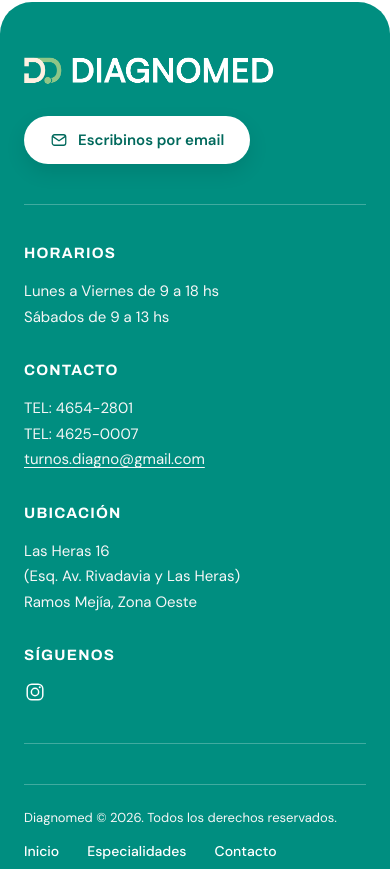
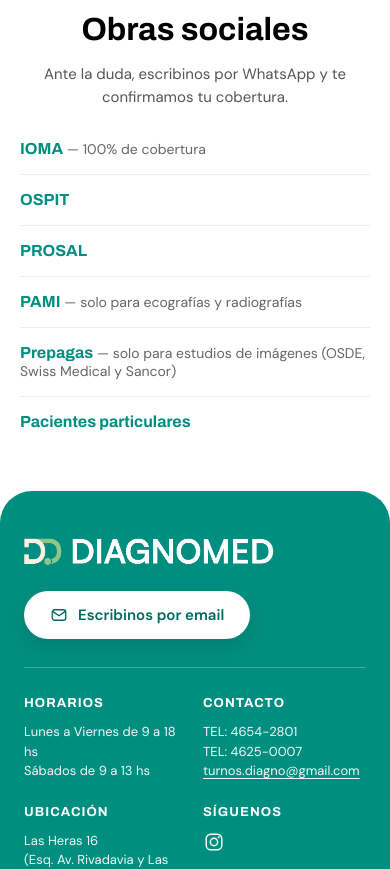
Before and after one commit to Matiasdbruyn/Diagnomed, a React (Vite) app: page /Diagnomed/especialidades in a window 390 px wide. Shown: the part 5500-6369 px from the top of the page. Built offline with nearby package versions, Linux system fonts and the light colour scheme.

Commit message:
Contacto y Especialidades

```diff
--- a/src/footer/Footer.css
+++ b/src/footer/Footer.css
@@ -180,47 +180,38 @@
     }
 }
 
-@media (max-width: 640px) {
+@media (max-width: 600px) {
     #footer {
-        padding: 48px 28px 24px;
+        padding: 40px 24px 20px;
         border-radius: 32px 32px 0px 0px;
     }
     #footer .footer-top {
         flex-direction: column;
         align-items: flex-start;
+        gap: 18px;
+        padding-bottom: 28px;
+    }
+    #footer .footer-divider {
+        margin-bottom: 28px;
     }
     #footer .footer-info {
-        grid-template-columns: 1fr;
+        grid-template-columns: repeat(2, minmax(0, 1fr));
+        gap: 24px 16px;
+        padding-bottom: 28px;
+    }
+    #footer .footer-col h2 {
+        font-size: 13px;
+        margin-bottom: 12px;
+    }
+    #footer .footer-col p,
+    #footer .footer-col a {
+        font-size: 13px;
+        line-height: 1.5;
     }
     #footer .footer-bottom {
         flex-direction: column;
         align-items: flex-start;
+        gap: 12px;
+        padding-top: 18px;
     }
 }
-
-@media (min-width: 431px) and (max-width: 800px) {
-    #footer {
-        padding: 56px 40px 28px;
-    }
-    #footer .footer-info {
-        grid-template-columns: repeat(2, minmax(0, 1fr));
-    }
-}
-
-@media (min-width: 320px) and (max-width: 430px) {
-    #footer {
-        padding: 48px 24px 24px;
-        border-radius: 32px 32px 0px 0px;
-    }
-    #footer .footer-top {
-        flex-direction: column;
-        align-items: flex-start;
-    }
-    #footer .footer-info {
-        grid-template-columns: 1fr;
-    }
-    #footer .footer-bottom {
-        flex-direction: column;
-        align-items: flex-start;
-    }
-}
--- a/src/pages/contacto/Contacto.css
+++ b/src/pages/contacto/Contacto.css
@@ -140,13 +140,26 @@
 }
 
 .contacto-comunidad-card {
+    position: relative;
     width: 100%;
     max-width: 900px;
     background-color: #008E80;
+    background-size: cover;
+    background-position: center;
     border-radius: 50px;
     padding: 60px;
     box-sizing: border-box;
     text-align: center;
+    overflow: hidden;
+    isolation: isolate;
+}
+
+.contacto-comunidad-card::before {
+    content: "";
+    position: absolute;
+    inset: 0;
+    z-index: -1;
+    background: linear-gradient(135deg, rgba(0, 74, 66, 0.88), rgba(0, 142, 128, 0.78));
 }
 
 .contacto-comunidad-card h2 {
@@ -176,6 +189,7 @@
     border-radius: 999px;
     padding: 16px 40px;
     transition: transform 0.25s ease;
+    box-shadow: 0 8px 20px rgba(0, 0, 0, 0.2);
 }
 
 .contacto-comunidad-boton:hover {
--- a/src/pages/contacto/Contacto.tsx
+++ b/src/pages/contacto/Contacto.tsx
@@ -1,6 +1,7 @@
 import { useState } from "react";
 import type { ChangeEvent, FormEvent } from "react";
 import "./Contacto.css";
+import fotoComunidad from "../../assets/contactoComunidad.jpg";
 
 const ESPECIALIDADES = [
     "Otorrinolaringología",
@@ -26,7 +27,7 @@
     {
         pregunta: "¿Qué obras sociales aceptan?",
         respuesta:
-            "Trabajamos con IOMA (cobertura 100% en estudios seleccionados), OSPIT, PROSAL y PAMI (para estudios seleccionados). También aceptamos prepagas para estudios de imágenes y atendemos a pacientes particulares. Ante la duda, escribinos por WhatsApp y te confirmamos tu cobertura.",
+            "Trabajamos con IOMA (100% de cobertura), OSPIT, PROSAL y PAMI (solo para ecografías y radiografías). También aceptamos prepagas para estudios de imágenes (OSDE, Swiss Medical y Sancor) y atendemos a pacientes particulares. Ante la duda, escribinos por WhatsApp y te confirmamos tu cobertura.",
     },
     {
         pregunta: "¿Necesito orden médica para sacar un turno?",
@@ -59,14 +60,14 @@
 
 type FormState = {
     nombre: string;
-    telefono: string;
+    dni: string;
     especialidad: string;
     consulta: string;
 };
 
 const FORM_INICIAL: FormState = {
     nombre: "",
-    telefono: "",
+    dni: "",
     especialidad: "",
     consulta: "",
 };
@@ -88,7 +89,7 @@
         const lineas = [
             "Hola, quiero hacer una consulta desde la web de Diagnomed.",
             `Nombre: ${form.nombre}`,
-            `Teléfono: ${form.telefono}`,
+            `DNI: ${form.dni}`,
         ];
 
         if (form.especialidad) {
@@ -129,12 +130,13 @@
                     </div>
 
                     <div className="contacto-campo">
-                        <label htmlFor="telefono">Teléfono / WhatsApp</label>
+                        <label htmlFor="dni">DNI</label>
                         <input
-                            id="telefono"
-                            name="telefono"
-                            type="tel"
-                            value={form.telefono}
+                            id="dni"
+                            name="dni"
+                            type="text"
+                            inputMode="numeric"
+                            value={form.dni}
                             onChange={handleChange}
                             required
                         />
@@ -192,7 +194,10 @@
             </section>
 
             <section className="contacto-comunidad">
-                <div className="contacto-comunidad-card">
+                <div
+                    className="contacto-comunidad-card"
+                    style={{ backgroundImage: `url(${fotoComunidad})` }}
+                >
                     <h2>Enterate antes que nadie</h2>
                     <p>
                         Sumate a nuestro canal de WhatsApp y enterate primero de jornadas, turnos disponibles y
--- a/src/pages/especialidades/Especialidades.css
+++ b/src/pages/especialidades/Especialidades.css
@@ -108,6 +108,64 @@
 
 .tarjeta--estudio .tarjeta-icono:empty {
     border-color: rgba(46, 87, 158, 0.35);
+}
+
+.obras-sociales {
+    display: flex;
+    flex-direction: column;
+    align-items: center;
+    width: 100%;
+    padding: 20px 6% 100px;
+    box-sizing: border-box;
+    text-align: center;
+}
+
+.obras-sociales h1 {
+    font-family: "Archivo", sans-serif;
+    font-size: 45px;
+    padding-bottom: 16px;
+}
+
+.obras-sociales-intro {
+    font-family: "DM Sans", sans-serif;
+    font-size: 17px;
+    color: #555;
+    max-width: 620px;
+    margin: 0 0 32px;
+    line-height: 1.5;
+}
+
+.obras-sociales-lista {
+    display: flex;
+    flex-direction: column;
+    gap: 16px;
+    width: 100%;
+    max-width: 640px;
+    list-style: none;
+    text-align: left;
+}
+
+.obras-sociales-lista li {
+    padding-bottom: 16px;
+    border-bottom: 1px solid #ececec;
+}
+
+.obras-sociales-lista li:last-child {
+    border-bottom: none;
+    padding-bottom: 0;
+}
+
+.obras-sociales-nombre {
+    font-family: "Archivo", sans-serif;
+    font-size: 18px;
+    font-weight: 700;
+    color: #008E80;
+}
+
+.obras-sociales-detalle {
+    font-family: "DM Sans", sans-serif;
+    font-size: 16px;
+    color: #666;
 }
 
 .informacion-overlay {
@@ -268,6 +326,21 @@
     .informacion-grid {
         grid-template-columns: 1fr;
     }
+    .obras-sociales {
+        padding: 10px 20px 60px;
+    }
+    .obras-sociales h1 {
+        font-size: 32px;
+    }
+    .obras-sociales-intro {
+        font-size: 15px;
+    }
+    .obras-sociales-nombre {
+        font-size: 16px;
+    }
+    .obras-sociales-detalle {
+        font-size: 14px;
+    }
     .informacion-overlay {
         padding: 20px;
     }
--- a/src/pages/especialidades/Especialidades.tsx
+++ b/src/pages/especialidades/Especialidades.tsx
@@ -41,6 +41,20 @@
 import iconoMamo from "../../assets/icons/mamografia.png"
 import iconoPunciones from "../../assets/icons/punciones.png"
 
+
+type ObraSocial = {
+    nombre: string;
+    detalle?: string;
+};
+
+const OBRAS_SOCIALES: ObraSocial[] = [
+    { nombre: "IOMA", detalle: "100% de cobertura" },
+    { nombre: "OSPIT" },
+    { nombre: "PROSAL" },
+    { nombre: "PAMI", detalle: "solo para ecografías y radiografías" },
+    { nombre: "Prepagas", detalle: "solo para estudios de imágenes (OSDE, Swiss Medical y Sancor)" },
+    { nombre: "Pacientes particulares" },
+];
 
 type Categoria = "especialidad" | "estudio"
 
@@ -306,6 +320,21 @@
                 </div>
             </section>
 
+            <section className="obras-sociales">
+                <h1>Obras sociales</h1>
+                <p className="obras-sociales-intro">
+                    Ante la duda, escribinos por WhatsApp y te confirmamos tu cobertura.
+                </p>
+                <ul className="obras-sociales-lista">
+                    {OBRAS_SOCIALES.map((obra) => (
+                        <li key={obra.nombre}>
+                            <span className="obras-sociales-nombre">{obra.nombre}</span>
+                            {obra.detalle && <span className="obras-sociales-detalle"> — {obra.detalle}</span>}
+                        </li>
+                    ))}
+                </ul>
+            </section>
+
             {abierta && (
                 <div
                     className="informacion-overlay"
--- a/src/pages/inicio/primerInicio/PrimerInicio.tsx
+++ b/src/pages/inicio/primerInicio/PrimerInicio.tsx
@@ -12,7 +12,7 @@
 
             <div className="div1">
                 <h1>Cuidamos tu salud de manera integral</h1>
-                <p>Somos un <span>centro médico de Ramos Mejía </span><br />
+                <p>Somos un <span>centro médico en Ramos Mejía </span><br />
                     donde vas a encontrar todas las especialidades <br />
                     y estudios que necesitás.
                 </p>
```
Also changed, not shown: src/assets/contactoComunidad.jpg (added).
